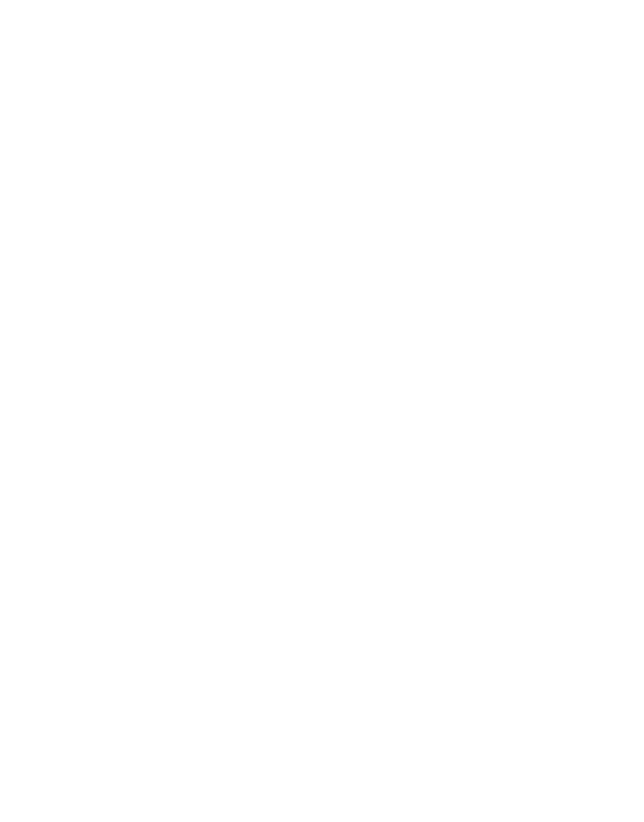
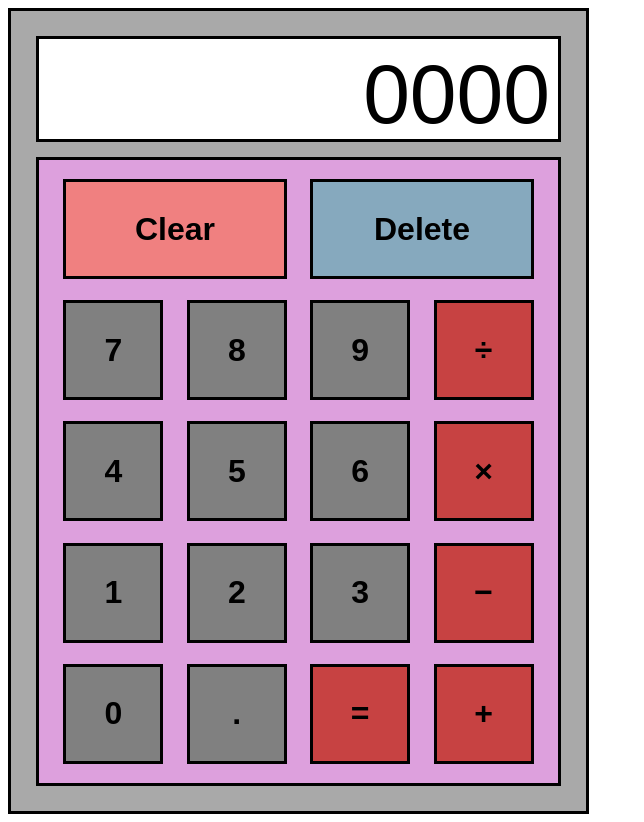
Before and after one commit to benzelcurry/calculator, a plain HTML site: page index.html in a window 1280 px wide. Shown: the whole page, without its empty margins (0-644 px from the left). Before the commit the page ends 800 px from the top, so only its background shows below. Drawn offline with Linux system fonts and the light colour scheme.

Commit message:
Create base style for calculator

```diff
--- a/index.html
+++ b/index.html
@@ -5,9 +5,34 @@
         <meta charset="UTF-8">
         <title>Calculator</title>
         <script src="script.js" defer></script>
-        <link ref="stylesheet" href="style.css">
+        <link rel="stylesheet" href="style.css">
     </head>
 
     <body>
+        <div class="calculator">
+            <div class="screen">
+                <div class="text">0000</div>
+            </div>
+            <div class="buttons">
+                <button class="btn remove" id="clear">Clear</button>
+                <button class="btn remove" id="delete">Delete</button>
+                <button class="btn" id="7">7</button>
+                <button class="btn" id="8">8</button>
+                <button class="btn" id="9">9</button>
+                <button class="btn op" id="slash">÷</button>
+                <button class="btn" id="4">4</button>
+                <button class="btn" id="5">5</button>
+                <button class="btn" id="6">6</button>
+                <button class="btn op" id="times">×</button>
+                <button class="btn" id="1">1</button>
+                <button class="btn" id="2">2</button>
+                <button class="btn" id="3">3</button>
+                <button class="btn op" id="minus">−</button>
+                <button class="btn" id="0">0</button>
+                <button class="btn" id="point">.</button>
+                <button class="btn op" id="equals">=</button>
+                <button class="btn op" id="plus">+</button>
+            </div>
+        </div>
     </body>
 </html>
--- a/style.css
+++ b/style.css
@@ -0,0 +1,82 @@
+body {
+    display: flex;
+    font-family: Arial, Helvetica, sans-serif;
+}
+
+.calculator {
+    display: flex;
+    flex-direction: column;
+    background-color: darkgray;
+    width: 525px;
+    height: 750px;
+    align-items: center;
+    gap: 15px;
+    padding: 25px;
+    border: solid black;
+}
+
+.screen {
+    display: flex;
+    flex-direction: row-reverse;
+    align-items: flex-end;
+    background-color: white;
+    width: 519px;
+    height: 100px;
+    border: solid black;
+    font-size: 84px;
+}
+
+.text {
+    margin-right: 8px;
+    margin-bottom: -4px;
+}
+
+.buttons {
+    display: flex;
+    background-color: plum;
+    flex-grow: 1;
+    gap: 15px;
+    flex-wrap: wrap;
+    border: solid black;
+    justify-content: space-evenly;
+    align-items: center;
+    padding: 16px;
+}
+
+.btn {
+    display: flex;
+    background-color: grey;
+    width: 100px;
+    height: 100px;
+    justify-content: center;
+    align-items: center;
+    border: solid black;
+    font-size: 32px;
+    font-weight: bold;
+}
+
+.btn:hover {
+    filter: brightness(1.10);
+}
+
+.btn:active {
+    filter: brightness(1.25);
+    box-shadow: 4px 3px #666;
+    transform: translateY(4px);
+}
+
+.remove {
+    width: 224px;
+}
+
+.op {
+    background-color: rgb(199, 66, 66);
+}
+
+#clear {
+    background-color: lightcoral;
+}
+
+#delete {
+    background-color: rgb(134, 169, 190)
+}
```
